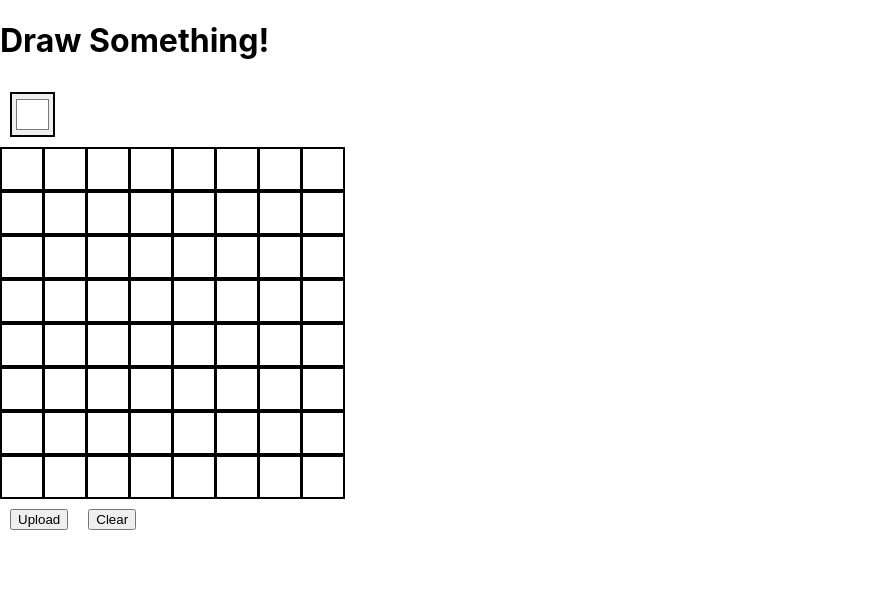
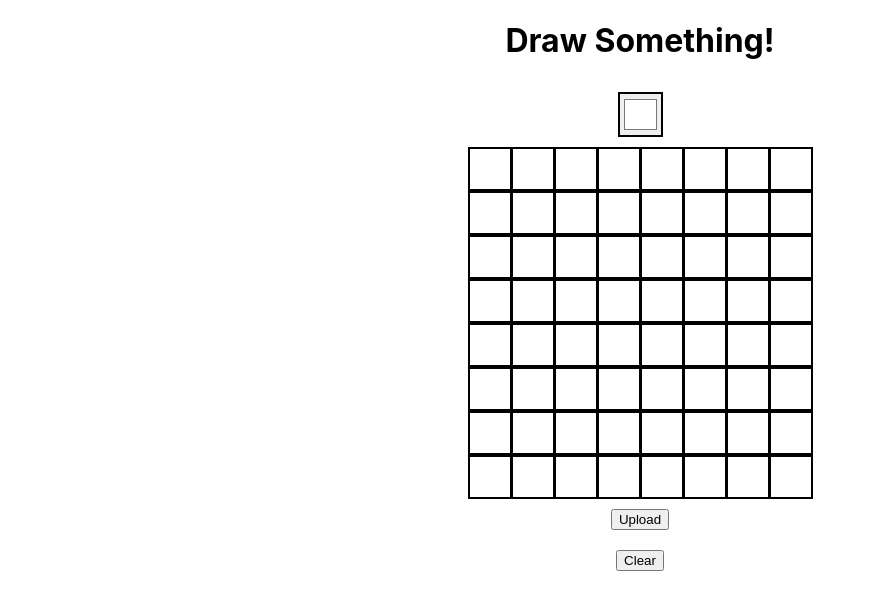
Before and after one commit to tedbennett/pi-led-matrix, a React (Create React App) app in the folder client/: page / in a window 1280 px wide. Shown: the top 610 px of the page, without its empty margins (0-876 px from the left). Built offline with nearby package versions, Linux system fonts and the light colour scheme.

Commit message:
Add styles

```diff
--- /dev/null
+++ b/client/src/App.css
@@ -0,0 +1,9 @@
+.container {
+    display: grid;
+    /* //grid-template-rows: 1fr; */
+    justify-items: center;
+}
+
+.center {
+    justify-self: center;
+}
--- a/client/src/App.jsx
+++ b/client/src/App.jsx
@@ -1,6 +1,7 @@
 import React, { useState } from 'react';
 import Grid from './components/Grid';
 import Colours from './components/Colours';
+import './App.css';
 
 const cell = {
   colour: '#ffffff',
@@ -13,14 +14,20 @@ function App() {
   const [cells, setCells] = useState(grid);
   const [currentColour, setCurrentColour] = useState('#ffffff');
 
+  const clearGrid = () => {
+    setCells(cells.map(() => cell));
+  };
+
   return (
-    <div>
-      <h1>Draw Something!</h1>
+    <div className="container">
+      <div className="center">
+        <h1 >Draw Something!</h1>
+      </div>
       <Colours currentColour={currentColour} setCurrentColour={setCurrentColour} />
       <Grid cells={cells} setCells={setCells} currentColour={currentColour} />
       <button style={{ margin: "10px" }}>Upload</button>
-      <button style={{ margin: "10px" }}>Clear</button>
-    </div>
+      <button style={{ margin: "10px" }} onClick={clearGrid}>Clear</button>
+    </div >
   );
 }
 
```
